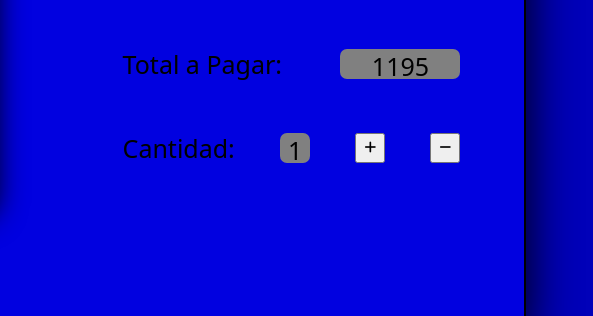
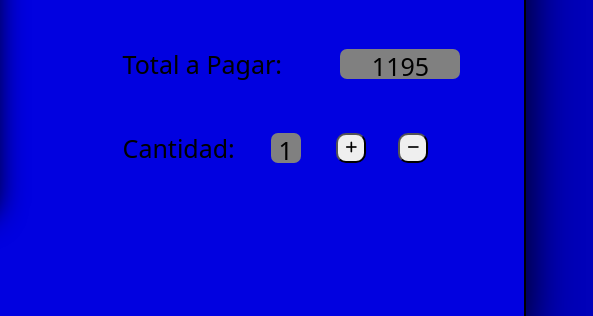
Before and after one commit to JULIOCMH/calculadora, a plain HTML site: page index.html in a window 1280 px wide. Shown: the part 400-716 px from the top of the page, 564-1157 px from the left. Drawn offline with Linux system fonts and the light colour scheme; a web font is replaced by a local one.

Commit message:
Cambio de color en los botones

```diff
--- a/asset/css/style.css
+++ b/asset/css/style.css
@@ -84,7 +84,7 @@ h1 {
 
 .precio,
 .total,
-.botones {
+.unidades {
     display: flex;
     justify-content: space-between;
     align-items: center;
@@ -109,4 +109,14 @@ h1 {
 .botones button {
     width: 30px;
     height: 30px;
+    margin-right: 2rem;
+    border-radius: 10px;
 }
+.botones{
+    display: flex;
+    align-items: center;
+}
+.botones :hover{
+background-color: forestgreen;
+transition: 0.5s;
+}
--- a/index.html
+++ b/index.html
@@ -30,11 +30,13 @@
                     <p>Total a Pagar:</p>
                     <p class="box" id="preciototal"></p>
                 </div>
-                <div class="botones">
+                <div class="unidades">
                     <p>Cantidad:</p>
                     <p class="cantidad" id="cantidades"></p>
+                    <div class="botones">
                     <button id="sumar"><i class="fa-solid fa-plus"></i></button>
                     <button id="restar"><i class="fa-solid fa-minus"></i></button>
+                    </div>
                 </div>
             </div>
         </section>
```
Also changed, not shown: 2 other files.
